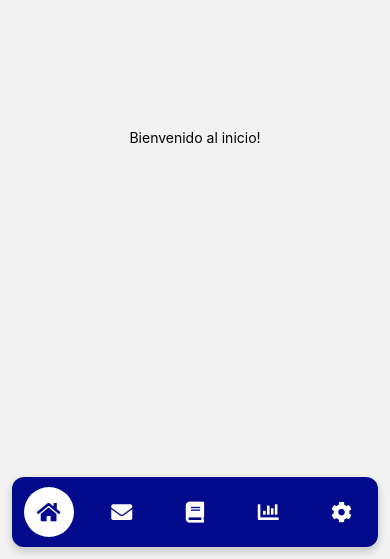
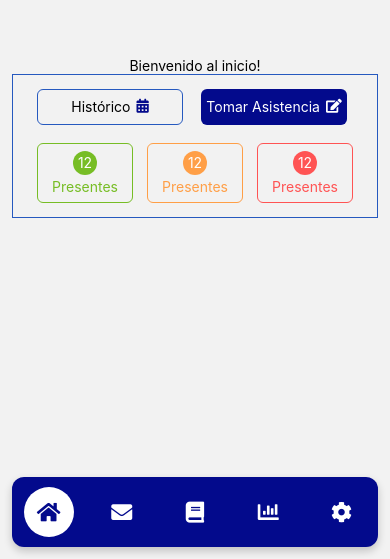
Before and after one commit to GodOmager/tecnica7-mobile, a React Native app: screen /Home in a window 390 px wide. Shown: the part 285-844 px from the top of the page. Built offline with nearby package versions, Linux system fonts and the light colour scheme.

Commit message:
seccion-asistencias

```diff
--- a/package.json
+++ b/package.json
@@ -15,11 +15,11 @@
     "expo-status-bar": "~2.2.3",
     "react": "19.0.0",
     "react-native": "0.79.2",
-    "react-native-vector-icons": "^10.2.0",
     "react-native-gesture-handler": "~2.24.0",
     "react-native-reanimated": "~3.17.4",
+    "react-native-safe-area-context": "5.4.0",
     "react-native-screens": "~4.11.1",
-    "react-native-safe-area-context": "5.4.0"
+    "react-native-vector-icons": "^10.2.0"
   },
   "devDependencies": {
     "@babel/core": "^7.20.0"
--- /dev/null
+++ b/source/component/Attendances.js
@@ -0,0 +1,182 @@
+import { View, Text, StyleSheet } from 'react-native';
+import { FontAwesome5 } from '@expo/vector-icons';
+
+function ButtonAction() {
+  return (
+    <View style={styles.container}>
+      <View style={styles.botones}>
+
+        <View style={styles.historico}>
+          <Text>Histórico</Text>
+          <FontAwesome5 name="calendar-alt" size={14} color="#030A8C" solid />
+        </View>
+        <View style={styles.asistencia}>
+          <Text style={{ color: '#fff' }}>Tomar Asistencia</Text>
+          <FontAwesome5 name="edit" size={14} color="#fff" solid />
+        </View>
+
+      </View>
+
+      <View style={styles.mostrar}>
+
+        <View style={styles.presentes}>
+
+          <View style={styles.contenedorNumeroPresentes}>
+            <Text style={{ color: '#fff' }}>12</Text>
+          </View>
+          <Text style={{ color: '#77BD25' }}>Presentes</Text>
+        </View>
+
+        <View style={styles.tardanzas}>
+
+          <View style={styles.contenedorNumeroTardanzas}>
+            <Text style={{ color: '#fff' }}>12</Text>
+          </View>
+          <Text style={{ color: '#FF9F47' }}>Presentes</Text>
+        </View>
+
+        <View style={styles.ausentes}>
+
+          <View style={styles.contenedorNumeroAusentes}>
+            <Text style={{ color: '#fff' }}>12</Text>
+          </View>
+          <Text style={{ color: '#FF5454' }}>Presentes</Text>
+        </View>
+
+      </View>
+    </View>
+  );
+};
+
+const styles = StyleSheet.create({
+  container: {
+    paddingVertical: 14,
+    paddingHorizontal: 24,
+    gap: 18,
+
+    borderWidth: 1,
+    borderStyle: "solid",
+    borderColor: "#2659BF",
+  },
+
+  botones:{
+    display: "flex",
+    flexDirection: "row",
+    gap: 18,
+  },
+
+  mostrar:{
+    display: "flex",
+    flexDirection: "row",
+    gap: 14,
+  },
+
+  contenedorNumeroPresentes: {
+    display: "flex",
+    justifyContent: "center",
+    alignItems: "center",
+    height:24,
+    width:24,
+    borderRadius: 100,
+    backgroundColor: '#77BD25',
+
+  },
+
+  contenedorNumeroTardanzas: {
+    display: "flex",
+    justifyContent: "center",
+    alignItems: "center",
+    height:24,
+    width:24,
+    borderRadius: 100,
+    backgroundColor: '#FF9F47',
+
+  },
+
+  contenedorNumeroAusentes: {
+    display: "flex",
+    justifyContent: "center",
+    alignItems: "center",
+    height:24,
+    width:24,
+    borderRadius: 100,
+    backgroundColor: '#FF5454',
+
+  },
+
+  historico: {
+    display: "flex",
+    flexDirection: "row",
+    width: 146,
+    height: 36,
+    justifyContent: "center",
+    alignItems: "center",
+    gap: 6,
+    borderWidth: 1,
+    borderStyle: "solid",
+    borderColor: "#2659BF",
+    borderRadius: 6,
+
+  },
+
+  presentes: {
+    display: "flex",
+    flexDirection: "column",
+    width: 96,
+    height: 60,
+    justifyContent: "center",
+    alignItems: "center",
+    gap: 3,
+    borderWidth: 1,
+    borderStyle: "solid",
+    borderColor: "#77BD25",
+    borderRadius: 6,
+
+  },
+
+  tardanzas: {
+    display: "flex",
+    flexDirection: "column",
+    width: 96,
+    height: 60,
+    justifyContent: "center",
+    alignItems: "center",
+    gap: 3,
+    borderWidth: 1,
+    borderStyle: "solid",
+    borderColor: "#FF9F47",
+    borderRadius: 6,
+
+  },
+
+  ausentes: {
+    display: "flex",
+    flexDirection: "column",
+    width: 96,
+    height: 60,
+    justifyContent: "center",
+    alignItems: "center",
+    gap: 3,
+    borderWidth: 1,
+    borderStyle: "solid",
+    borderColor: "#FF5454",
+    borderRadius: 6,
+
+  },
+
+  asistencia:{
+    display: "flex",
+    flexDirection: "row",
+    width: 146,
+    height: 36,
+    justifyContent: "center",
+    alignItems: "center",
+    gap: 6,
+    backgroundColor: "#030A8C",
+    color: "#fff",
+    borderRadius: 6,
+  }
+
+});
+
+export default ButtonAction;
--- a/source/component/FastOption.js
+++ b/source/component/FastOption.js
@@ -1,4 +1,4 @@
-import React from "react";
+/*import React from "react";
 import { Button } from "react-native";
 
 export default function FastOption(properties) {
@@ -14,3 +14,4 @@ export default function FastOption(properties) {
         </Button>
     );
 }
+*/
--- a/source/screen/HomeScreen.js
+++ b/source/screen/HomeScreen.js
@@ -1,10 +1,12 @@
 import { StyleSheet, Text, View } from "react-native";
+import Attendances from "../component/Attendances";
 
 export default function HomeScreen () {
 
     return (
         <View style={style.screen}>
             <Text>Bienvenido al inicio!</Text>
+            <Attendances></Attendances>
         </View>
     );
 };
```
Also changed, not shown: source/component/Assists.js (deleted, +0 -18 lines).
